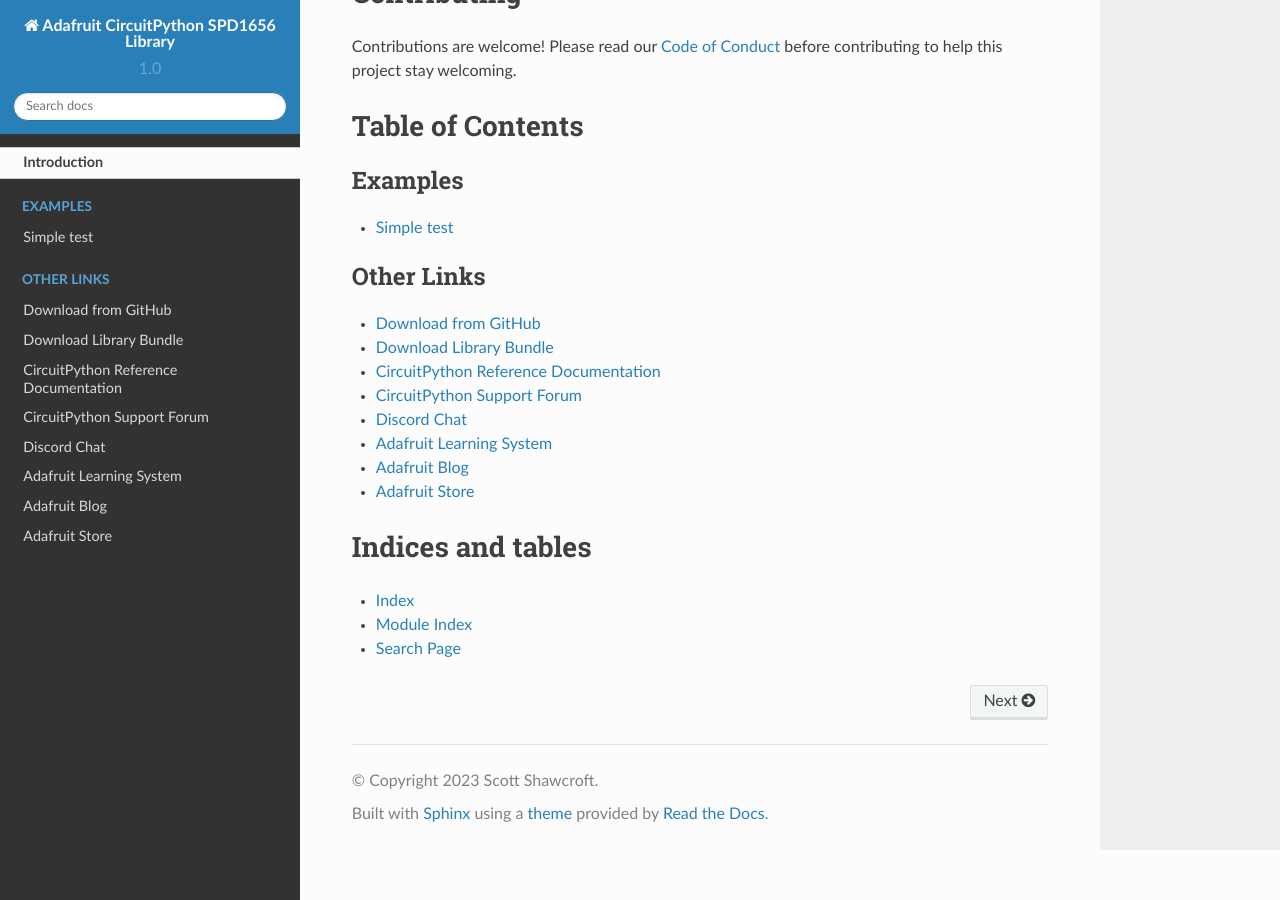
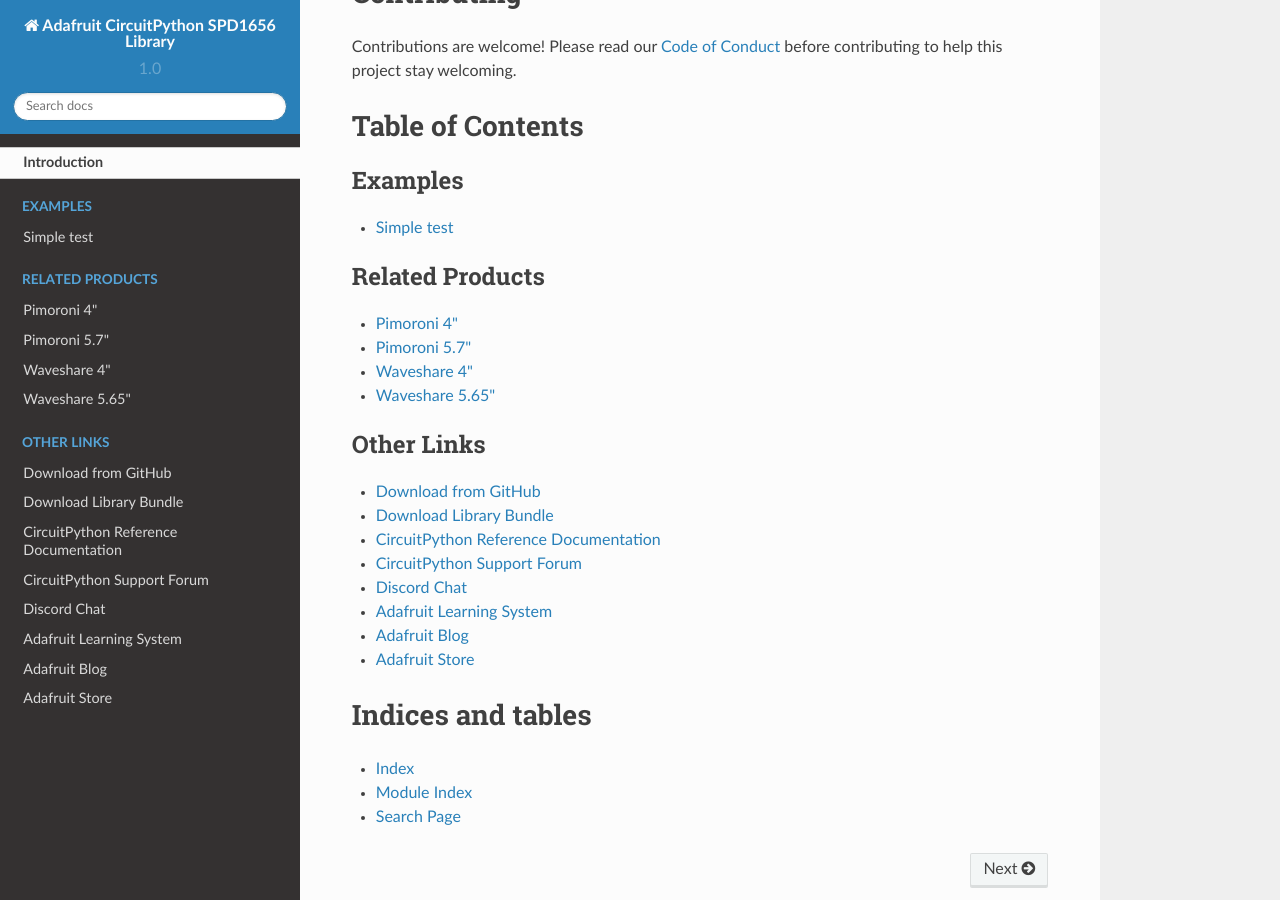
Before and after one commit to adafruit/Adafruit_CircuitPython_SPD1656, a Sphinx documentation site: the page built from docs/index.rst, in a window 1280 px wide and 900 px high, scrolled down 2892 px. Built offline with Sphinx 7.4.7 and the Read the Docs theme 2.0.0, drawn with Linux system fonts in a browser that asks for light colours; part of the change alters nothing that is shown.

```diff
--- a/docs/index.rst
+++ b/docs/index.rst
@@ -24,14 +24,13 @@ Table of Contents
 .. toctree::
     :caption: Tutorials
 
-.. todo:: Add any Learn guide links here. If there are none, then simply delete this todo and leave
-    the toctree above for use later.
-
 .. toctree::
     :caption: Related Products
 
-.. todo:: Add any product links here. If there are none, then simply delete this todo and leave
-    the toctree above for use later.
+    Pimoroni 4" <https://shop.pimoroni.com/products/inky-impression-4>
+    Pimoroni 5.7" <https://shop.pimoroni.com/products/inky-impression-5-7>
+    Waveshare 4" <https://www.waveshare.com/4.01inch-e-paper-hat-f.htm>
+    Waveshare 5.65" <https://www.waveshare.com/5.65inch-e-paper-module-f.htm>
 
 .. toctree::
     :caption: Other Links
```
